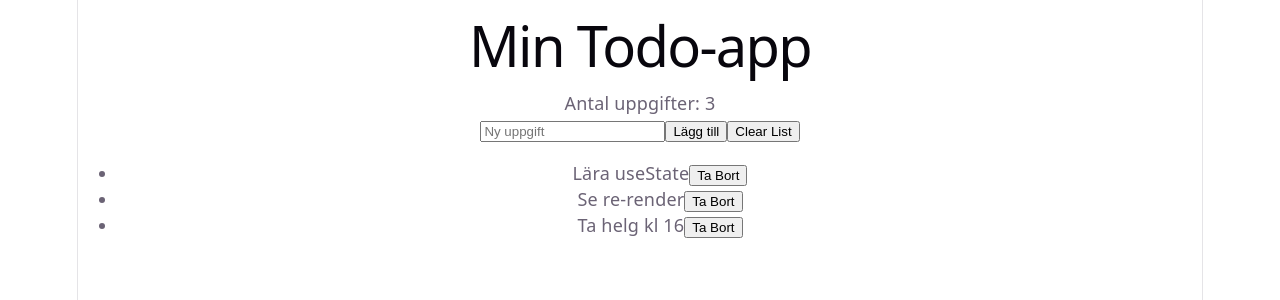
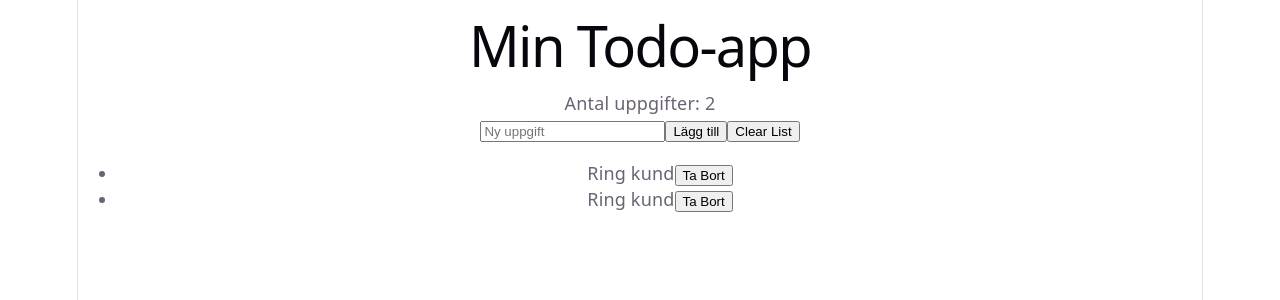
Before and after one commit to aleciabenjamin/todo-app, a React (Vite) app: page / in a window 1280 px wide. Shown: the top 300 px of the page. Built offline with nearby package versions, Linux system fonts and the light colour scheme.

Commit message:
Camp c7: todos som objekt med unikt id

```diff
--- a/src/App.jsx
+++ b/src/App.jsx
@@ -2,9 +2,8 @@ import { useState } from "react";
 
 function App() {
 	const [todos, setTodos] = useState([
-		"Lära useState",
-		"Se re-render",
-		"Ta helg kl 16",
+		{ id: 1, text: "Ring kund" },
+		{ id: 2, text: "Ring kund" },
 	]);
 	const [draft, setDraft] = useState("");
 
@@ -15,7 +14,7 @@ function App() {
 	function handleAdd() {
 		const text = draft.trim();
 		if (text === "") return;
-		setTodos([...todos, text]);
+		setTodos([...todos, { id: Date.now(), text }]);
 		setDraft("");
 	}
 
@@ -23,9 +22,9 @@ function App() {
 		setTodos([]);
 	}
 
-	function handleRemove(textToRemove) {
+	function handleRemove(idToRemove) {
 		const kvar = todos.filter(function (todo) {
-			return todo !== textToRemove;
+			return todo.id !== idToRemove;
 		});
 		setTodos(kvar);
 	}
@@ -49,16 +48,16 @@ function App() {
 			<ul>
 				{todos
 					.filter(function (todo) {
-						return todo.toLowerCase().includes(draft.toLowerCase());
+						return todo.text.toLowerCase().includes(draft.toLowerCase());
 					})
 					.map(function (todo) {
 						return (
-							<li key={todo}>
-								{todo}
+							<li key={todo.id}>
+								{todo.text}
 								<button
 									type="button"
 									onClick={function () {
-										handleRemove(todo);
+										handleRemove(todo.id);
 									}}
 								>
 									Ta Bort
```
